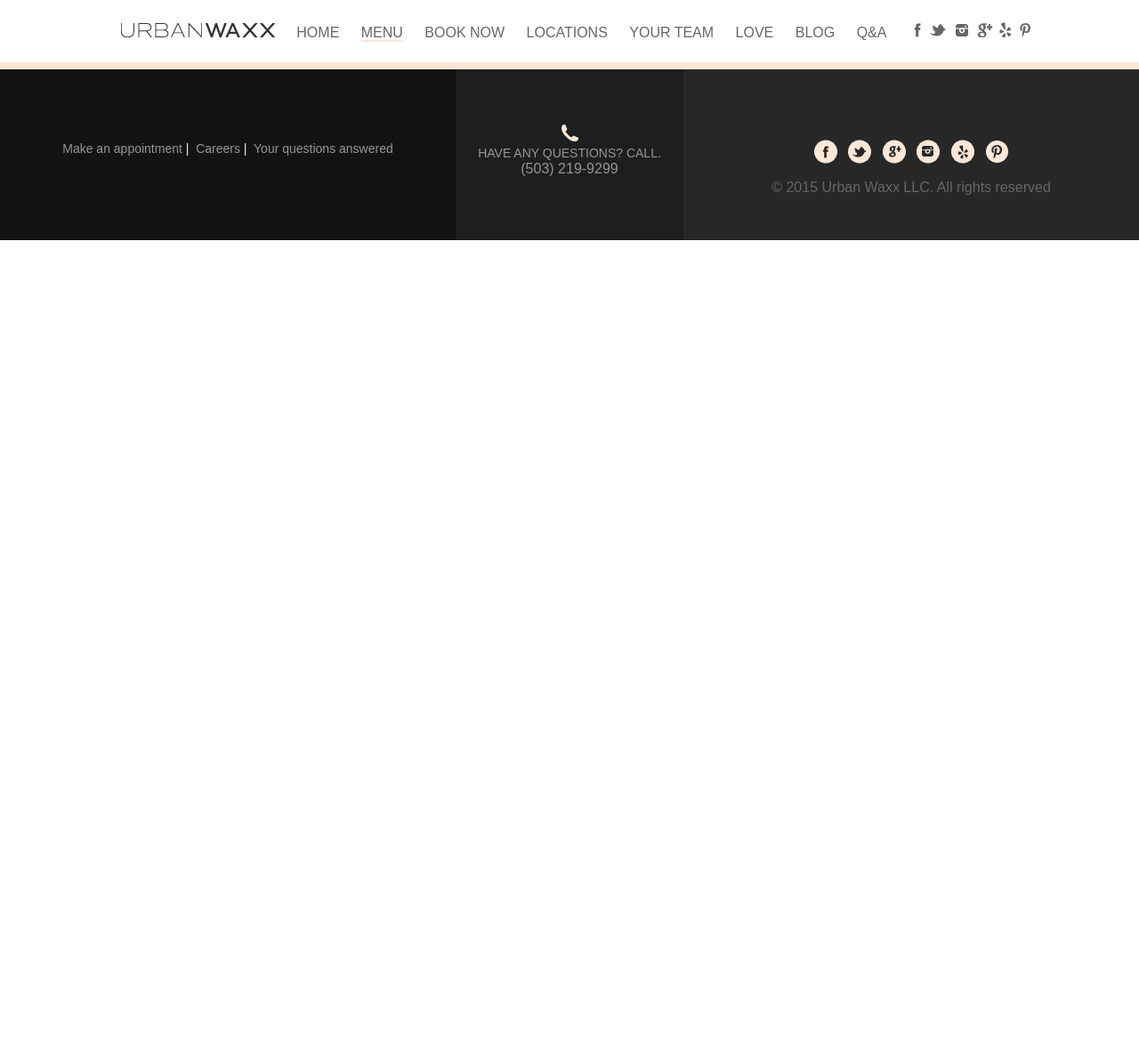
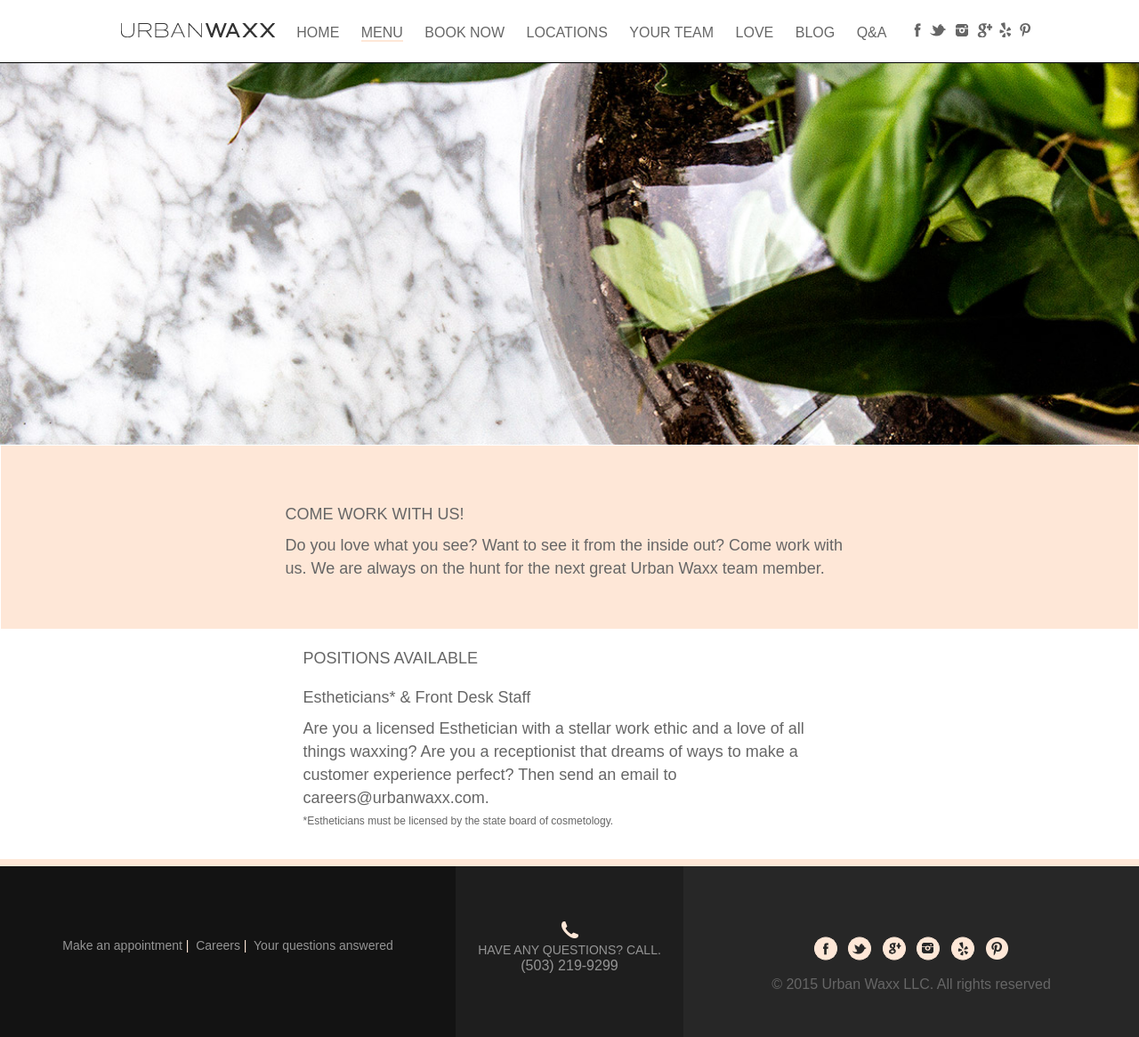
Before and after one commit to browniefed/urban, a PHP site: page /careers.html in a window 1280 px wide. Shown: the whole page at 89% size. Before the commit the page ends 270 px from the top, so only its background shows below. Run offline with PHP 8.4, Linux system fonts and the light colour scheme.

Commit message:
Add career page

```diff
--- a/careers.html
+++ b/careers.html
@@ -77,7 +77,7 @@
 
         <div class="container" id="panel">
 
-            <div class="navbar">
+            <div class="navbar stuckMenu isStuck">
                 <div class="navbar-inner">
                     <ul class="nav showlogo">
                         <li>
@@ -136,6 +136,29 @@
                 </div>
             </div>
 
+            <div class="subheader_container">
+                <div class="fill career_fill"></div>
+            </div>
+
+            <div class="career_page offset_top">
+                <div class="sub_intro">
+                    <div class="sub_text">
+                        <h5>COME WORK WITH US!</h5>
+                        <p>Do you love what you see? Want to see it from the inside out? Come work with us. We are always on the hunt for the next great Urban Waxx team member.</p>
+                    </div>
+                </div>
+
+                <div class="sub_text sub_text_info">
+                    <div class="text">
+                        <h3>Positions Available</h3>
+                        <h5>Estheticians* &amp; Front Desk Staff</h5>
+                        <p class="last">Are you a licensed Esthetician with a stellar work ethic and a love of all things waxxing? Are you a receptionist that dreams of ways to make a customer experience perfect? Then send an email to <a href="mailto:careers@urbanwaxx.com" class="intro_link">careers@urbanwaxx.com</a>.
+
+                        <span class="footnote">*Estheticians must be licensed by the state board of cosmetology.</span></p>
+                    </div>
+                </div>
+            </div>
+
 
 
             <div class="footer">
--- a/css/style.css
+++ b/css/style.css
@@ -1078,7 +1078,7 @@ h5 {
 .sub_intro {
   background: #fee7d7;
   margin: 0 auto;
-  padding: 10px;
+  padding: 20px;
   width: 100%;
   border: 1px solid #fff;
 }
@@ -1249,6 +1249,53 @@ h5 {
   text-decoration: underline;
 }
 
+/* line 1, ../sass/_careerpage.scss */
+.career_page {
+  background: #FFF;
+}
+/* line 4, ../sass/_careerpage.scss */
+.career_page h3 {
+  font-family: 'GillSans', Arial, sans-serif;
+  font-weight: normal;
+  font-style: normal;
+  font-size: 18px;
+  color: #666666;
+  line-height: 24px;
+  margin: 0;
+  padding: 0;
+  text-transform: uppercase;
+}
+/* line 16, ../sass/_careerpage.scss */
+.career_page h5 {
+  text-transform: none;
+  margin: 20px 0 0 0;
+}
+/* line 21, ../sass/_careerpage.scss */
+.career_page .sub_text_info {
+  padding: 20px;
+}
+/* line 23, ../sass/_careerpage.scss */
+.career_page .sub_text_info p {
+  font-family: 'GillSans-Light', Arial, sans-serif;
+  font-weight: normal;
+  font-style: normal;
+  font-size: 18px;
+  color: #666666;
+  line-height: 26px;
+  margin: 10px 0;
+}
+/* line 32, ../sass/_careerpage.scss */
+.career_page .sub_text_info .footnote {
+  display: block;
+  font-size: 12px;
+}
+
+/* line 38, ../sass/_careerpage.scss */
+.career_fill {
+  background: url("../img/careers_header.jpg") 0 0 no-repeat;
+  background-size: cover;
+}
+
 @media only screen and (min-device-width: 320px) and (max-device-width: 480px) {
   /* line 3, ../sass/_responsive.scss */
   body {
--- /dev/null
+++ b/sass/_careerpage.scss
@@ -0,0 +1,41 @@
+.career_page {
+    background: #FFF;
+
+    h3 {
+          font-family: 'GillSans', Arial, sans-serif;
+          font-weight: normal;
+          font-style: normal;
+          font-size: 18px;
+          color: #666666;
+          line-height: 24px;
+          margin: 0;
+          padding: 0;
+          text-transform: uppercase;
+    }
+
+    h5 {
+        text-transform: none;
+        margin: 20px 0 0 0;
+    }
+
+    .sub_text_info {
+        padding: 20px;
+        p {
+            font-family: 'GillSans-Light', Arial, sans-serif;
+            font-weight: normal;
+            font-style: normal;
+            font-size: 18px;
+            color: #666666;
+            line-height: 26px;
+            margin: 10px 0;
+        }
+        .footnote {
+              display: block;
+            font-size: 12px;
+        }
+    }
+}
+.career_fill {
+    background: url('../img/careers_header.jpg') 0 0 no-repeat;
+    background-size: cover;
+}
--- a/sass/_subpage.scss
+++ b/sass/_subpage.scss
@@ -24,7 +24,7 @@
 .sub_intro {
   background: #fee7d7;
   margin: 0 auto;
-  padding: 10px;
+  padding: 20px;
   width: 100%;
   border: 1px solid #fff;
 }
--- a/sass/style.scss
+++ b/sass/style.scss
@@ -22,7 +22,7 @@
 
 @import "faqpage";
 @import "staffpage";
-
+@import "careerpage";
 
 @import "responsive";
 @import "slideout";
```
